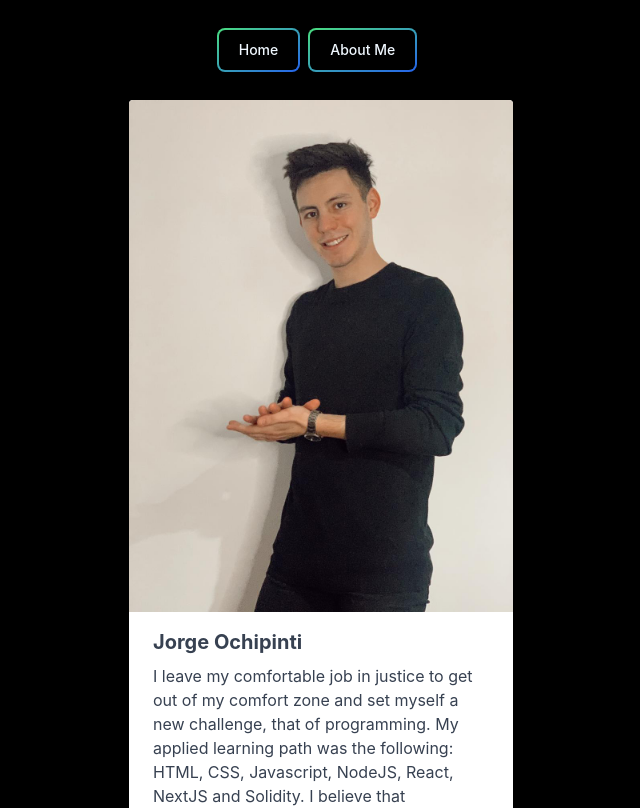
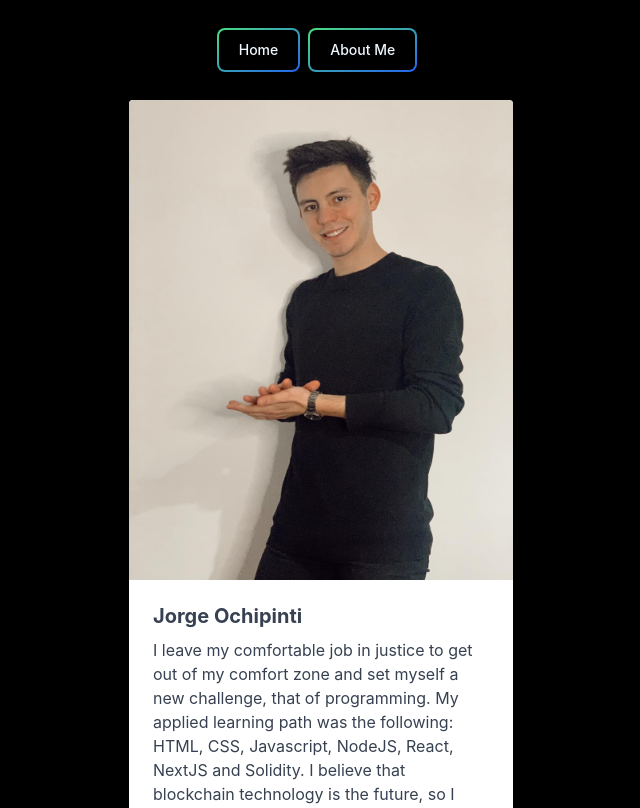
Before and after one commit to jorgeochipinti97/lottery, a Next.js app: page /about in a window 1280 px wide. Shown: the top 808 px of the page, without its empty margins (319-959 px from the left). Built offline with nearby package versions, Linux system fonts and the light colour scheme.

Commit message:
actualizacion de una foto

```diff
--- a/pages/about.js
+++ b/pages/about.js
@@ -1,3 +1,4 @@
+import Image from "next/image";
 import { Layout } from "../components/layout";
 
 export default function About() {
@@ -6,12 +7,11 @@ export default function About() {
             <Layout>
                 <div className="flex justify-center pt-5">
                     <div className="max-w-sm rounded overflow-hidden shadow-lg bg-white mb-5 ">
-                        <img src="/jorge.jpg" />
+                        <Image src='/jorge.JPG' width={400} height={500} alt='jorge'/>
                         <div className="px-6 py-4">
                             <div className="text-gray-700  font-bold text-xl mb-2">Jorge Ochipinti</div>
                             <span className="text-gray-700 text-justify"> I leave my comfortable job in justice to get out of my comfort zone and set myself a new challenge, that of programming. My applied learning path was the following: HTML, CSS, Javascript, NodeJS, React, NextJS and Solidity. I believe that blockchain technology is the future, so I didn t take juniors jobs and focused on learning how to develop with Solidity.</span>
                         </div>
-
                     </div>
                 </div>
             </Layout>
```
